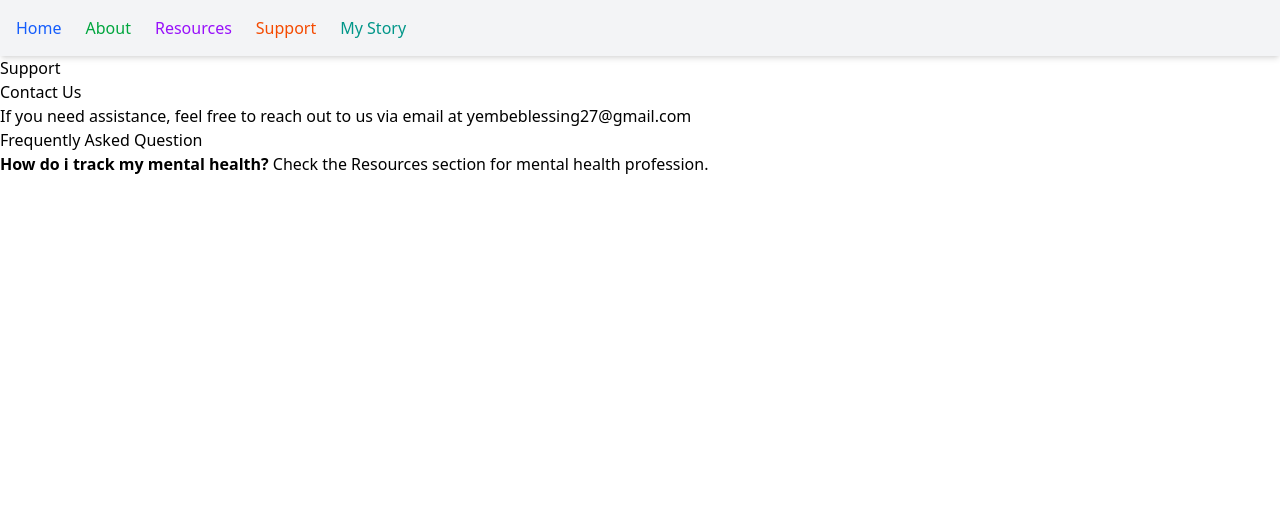
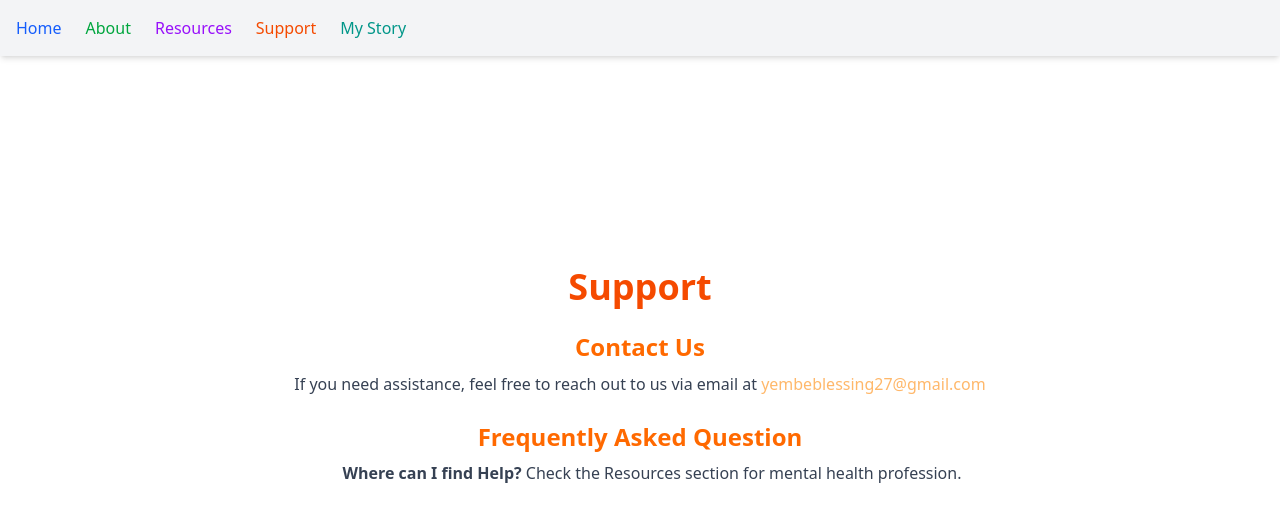
Before and after one commit to Blessing-bit-ui/MentalHealth2, a React (Vite) app in the folder my-mental/: page /support in a window 1280 px wide. Shown: the top 522 px of the page. Built offline with nearby package versions, Linux system fonts and the light colour scheme.

Commit message:
added styling to support

```diff
--- a/my-mental/src/Support.jsx
+++ b/my-mental/src/Support.jsx
@@ -1,18 +1,30 @@
 function Support(){
-    return(
+    return (
+      <div className="flex flex-col items-center justify-center min-h-[80vh] text-center ">
+        <h1 className="text-4xl font-bold text-orange-600 mb-6 text-center">
+          Support
+        </h1>
+        <div className="mb-6 w-min md:w-full">
+          <h2 className="text-2xl  text-center font-semibold text-orange-500 mb-2">
+            Contact Us
+          </h2>
+          <p className="text-gray-700 leading-relaxed">
+            If you need assistance, feel free to reach out to us via email at
+<span className="text-orange-300 hover:underline"> yembeblessing27@gmail.com</span>
+          </p>
+        </div>
         <div>
-        <h1> Support</h1>
-        <section>
-            <h2> Contact Us</h2>
-            <p> If you need assistance, feel free to reach out to us via email at yembeblessing27@gmail.com</p>
-        </section>
-        <section>
-            <h2>Frequently Asked Question</h2>
-           <ul>
-            <l1><strong>How do i track my mental health? </strong> Check the Resources section for mental health profession.</l1>
-            </ul>
-        </section>
+          <h2 className="text-2xl font-semibold text-orange-500 mb-2">
+            Frequently Asked Question
+          </h2>
+          <ul className="list-disc pl-6 text-gray-700">
+            <l1>
+              <strong>Where can I find Help?</strong> Check the Resources
+              section for mental health profession.
+            </l1>
+          </ul>
         </div>
-    )
+      </div>
+    );
 }
 export default Support;
```
